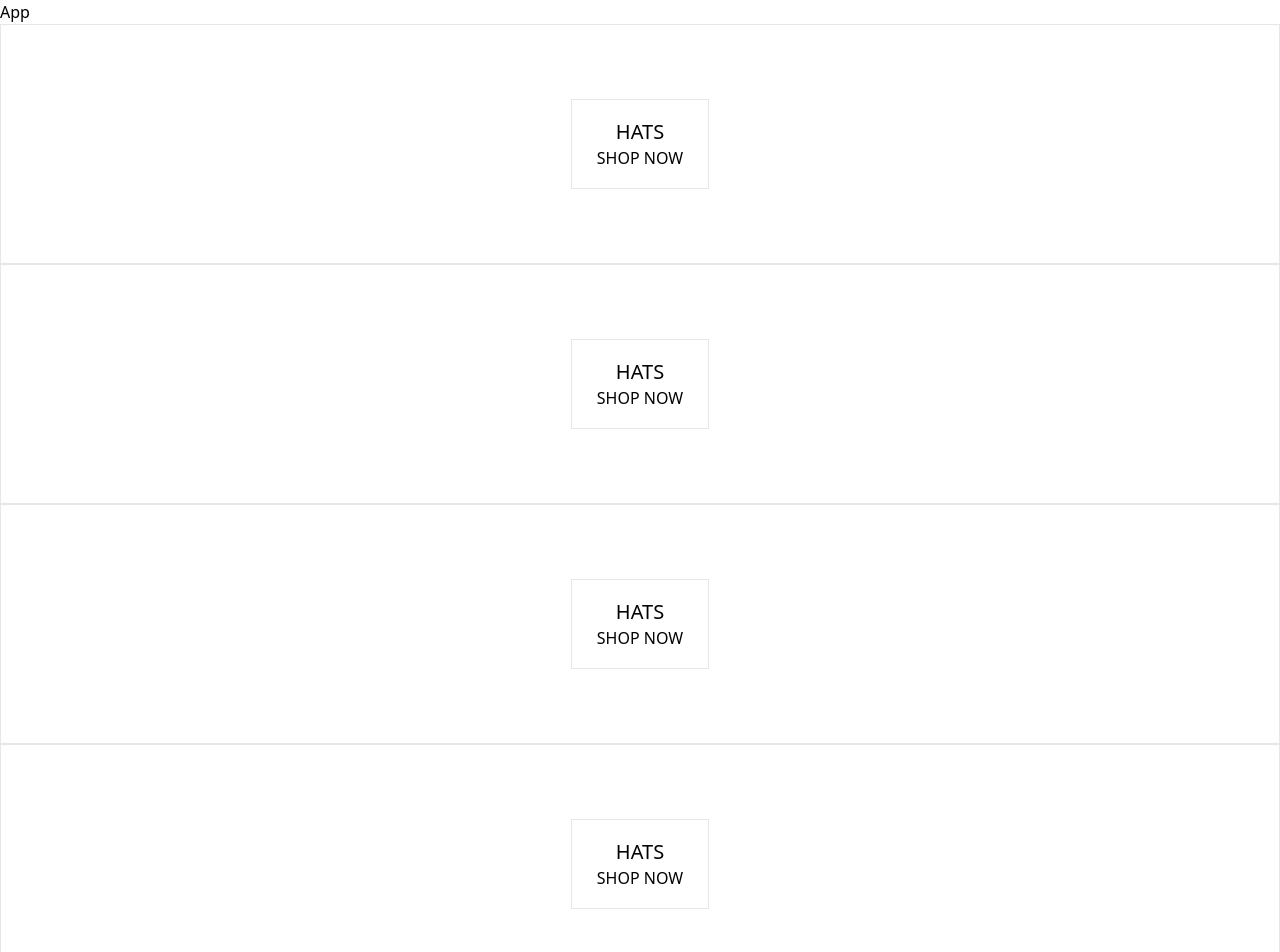
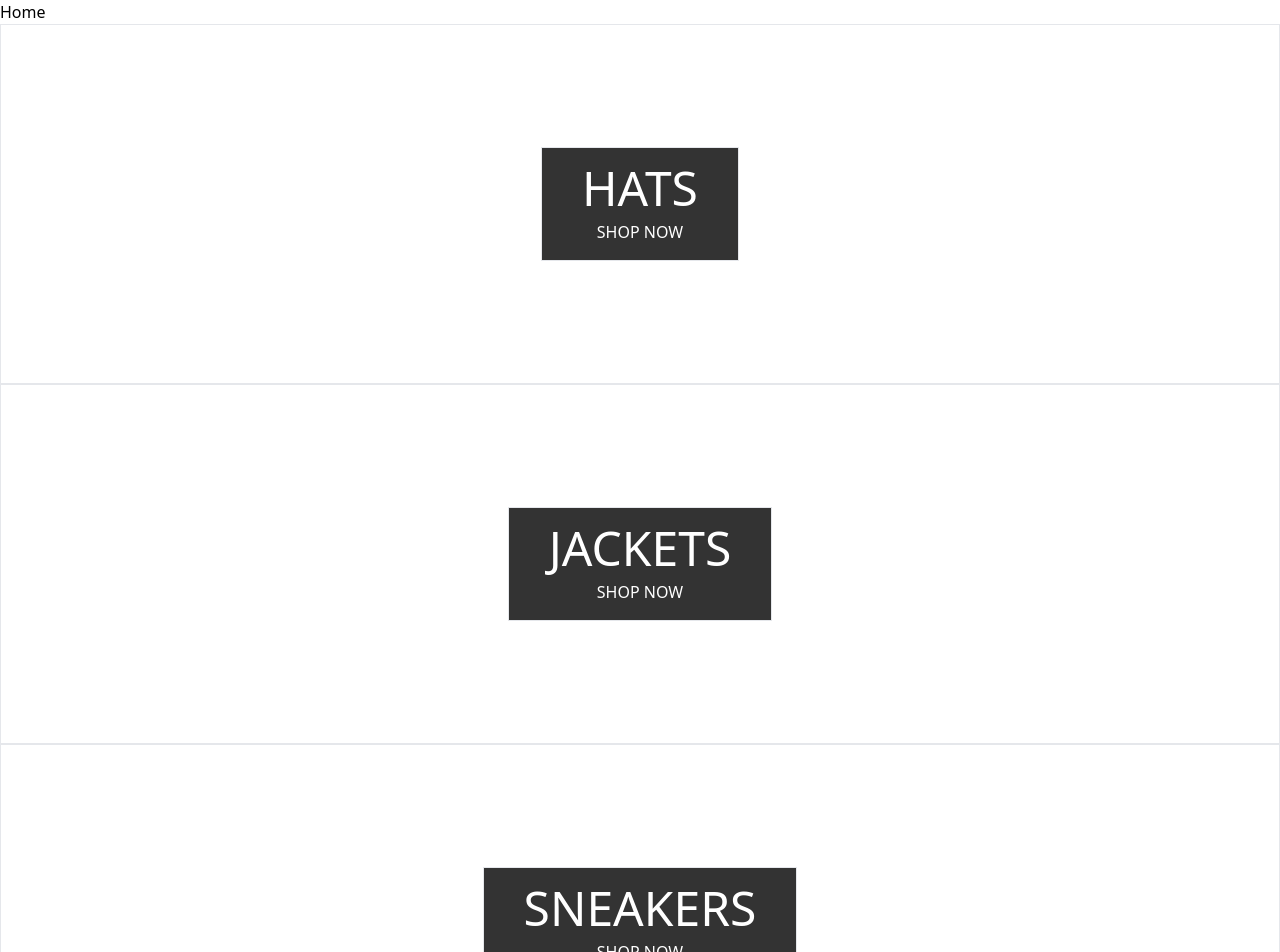
Before and after one commit to jaypnchl/fashion-store, a React (Create React App) app: page / in a window 1280 px wide. Shown: the top 952 px of the page. Built offline with nearby package versions, Linux system fonts and the light colour scheme.

Commit message:
divided into components

```diff
--- a/src/App.js
+++ b/src/App.js
@@ -1,9 +1,8 @@
-import HomePage from "./components/HomePage";
+import HomePage from "./pages/HomePage";
 
 function App() {
   return (
-    <div className="">
-      App
+    <div>
       <HomePage />
     </div>
   );
--- /dev/null
+++ b/src/components/Directory.js
@@ -0,0 +1,52 @@
+import React from "react";
+import MenuItem from "./MenuItem";
+
+class Directory extends React.Component {
+  constructor() {
+    super();
+
+    this.state = {
+      sections: [
+        {
+          title: "hats",
+          imageUrl: "https://i.ibb.co/cvpntL1/hats.png",
+          id: 1,
+        },
+        {
+          title: "jackets",
+          imageUrl: "https://i.ibb.co/px2tCc3/jackets.png",
+          id: 2,
+        },
+        {
+          title: "sneakers",
+          imageUrl: "https://i.ibb.co/0jqHpnp/sneakers.png",
+          id: 3,
+        },
+        {
+          title: "womens",
+          imageUrl: "https://i.ibb.co/GCCdy8t/womens.png",
+          size: "lg",
+          id: 4,
+        },
+        {
+          title: "mens",
+          imageUrl: "https://i.ibb.co/R70vBrQ/men.png",
+          size: "lg",
+          id: 5,
+        },
+      ],
+    };
+  }
+
+  render() {
+    return (
+      <div>
+        {this.state.sections.map(({ id, title, imageUrl, size }) => (
+          <MenuItem key={id} title={title} imageUrl={imageUrl} size={size} />
+        ))}
+      </div>
+    );
+  }
+}
+
+export default Directory;
--- a/src/components/HomePage.js
+++ /dev/null
@@ -1,17 +0,0 @@
-import MenuItem from "./MenuItem";
-
-const HomePage = () => {
-  return (
-    <div>
-      <div>
-        <MenuItem />
-        <MenuItem />
-        <MenuItem />
-        <MenuItem />
-        <MenuItem />
-      </div>
-    </div>
-  );
-};
-
-export default HomePage;
--- a/src/components/MenuItem.js
+++ b/src/components/MenuItem.js
@@ -1,8 +1,8 @@
-const MenuItem = () => {
+const MenuItem = ({ title, imageUrl, size }) => {
   return (
-    <div className="h-[240px] min-w-[30%] border flex justify-center items-center">
-      <div className="h-[90px] flex flex-col justify-center items-center border py-0 px-[25px]">
-        <h1 className="text-xl">HATS</h1>
+    <div className="h-[360px] min-w-[30%] border flex justify-center items-center">
+      <div className="flex flex-col justify-center items-center border px-10 py-4 space-y-2 bg-black bg-opacity-80 text-white hover:bg-opacity-100 absolute hover:cursor-pointer ">
+        <h1 className="text-5xl">{title.toUpperCase()}</h1>
         <span>SHOP NOW</span>
       </div>
     </div>
--- /dev/null
+++ b/src/pages/HomePage.js
@@ -0,0 +1,12 @@
+import Directory from "../components/Directory";
+
+const HomePage = () => {
+  return (
+    <div>
+      Home
+      <Directory />
+    </div>
+  );
+};
+
+export default HomePage;
```
